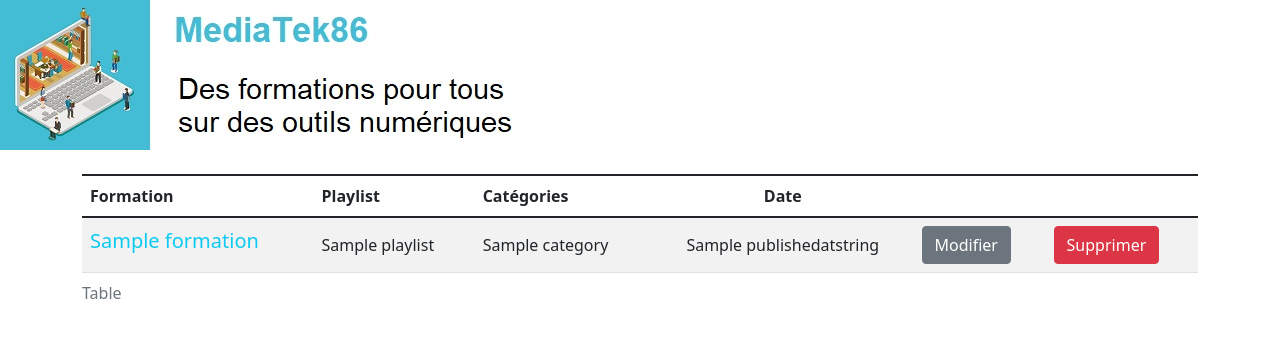
After one commit to uu-0/mediatekformation, a Symfony app: template templates/admin/admin.formations.html.twig in a window 1280 px wide. The commit adds this page. Shown: the top 338 px of the page. Run offline with Twig, Linux system fonts and the light colour scheme; the template is opened without the code that fills it: most values are stand-ins (such as "Sample title", 1, 10 or a date in 2020); some libraries are stand-ins or nearby versions.

Commit message:
Mission 2 : Coder la partie back-office Tâche #1 : Gérer les formations (5h)

```diff
--- a/src/Controller/AccueilController.php
+++ b/src/Controller/AccueilController.php
@@ -19,7 +19,7 @@ class AccueilController extends AbstractController{
     private $repository;
 
     /**
-     *
+     * Constructeur
      * @param FormationRepository $repository
      */
     public function __construct(FormationRepository $repository) {
--- a/src/Controller/FormationsController.php
+++ b/src/Controller/FormationsController.php
@@ -57,6 +57,7 @@ class FormationsController extends AbstractController {
     }
 
     /**
+     * Tri les formations
      * @Route("/formations/tri/{champ}/{ordre}/{table}", name="formations.sort")
      * @param type $champ
      * @param type $ordre
@@ -77,6 +78,7 @@ class FormationsController extends AbstractController {
     }
 
     /**
+     * Recherche une formation
      * @Route("/formations/recherche/{champ}/{table}", name="formations.findallcontain")
      * @param type $champ
      * @param Request $request
--- a/src/Controller/PlaylistsController.php
+++ b/src/Controller/PlaylistsController.php
@@ -59,9 +59,11 @@ class PlaylistsController extends AbstractController {
      * @return Response
      */
     public function index(): Response{
+        $formations = $this->formationRepository->findAll();
         $playlists = $this->playlistRepository->findAllOrderByName('ASC');
         $categories = $this->categorieRepository->findAll();
         return $this->render($this->pagesPlaylist, [
+            'formations' => $formations,
             'playlists' => $playlists,
             'categories' => $categories
         ]);
--- /dev/null
+++ b/templates/admin/admin.formation.edit.html.twig
@@ -0,0 +1,5 @@
+{% extends "baseadmin.html.twig" %}
+
+{% block body %}
+    <h2>Modification d'une formation</h2>
+{% endblock %}
--- /dev/null
+++ b/templates/admin/admin.formations.html.twig
@@ -0,0 +1,59 @@
+{% extends "baseadmin.html.twig" %}
+{% block body %}
+    <table class="table table-striped">
+        <caption>Table</caption>
+        <thead>
+            <tr>
+                <th class="text-left align-top" scope="col">
+                    Formation<br />
+
+                </th>
+                <th class="text-left align-top" scope="col">
+                    Playlist<br />
+                </th>
+                <th class="text-left align-top" scope="col">
+                    Catégories
+                </th>
+                <th class="text-center align-top" scope="col">
+                    Date<br />
+                </th>
+                <th class="text-center align-top" scope="col">
+                    &nbsp;
+                </th>
+            </tr>
+        </thead>
+        <tbody>
+            {% for formation in formations %}
+                <tr class="align-middle">
+                    <td>
+                        <h5 class="text-info">
+                            {{ formation.title }}
+                        </h5>
+                    </td>
+                    <td class="text-left">
+                        {{ formation.playlist.name }}
+                    </td>
+                    <td class="text-left">
+                        {% for categorie in formation.categories %}
+                            {{ categorie.name }}<br />
+                        {% endfor %}
+                    </td>
+                    <td class="text-center">
+                        {{ formation.publishedatstring }}
+                    </td>
+                    <td>
+                        <a href="{{ path('admin.formation.edit', {id:formation.id}) }}" class="btn btn-secondary" >
+                            Modifier
+                        </a>
+                    </td>
+                    <td>
+                        <a href="{{ path('admin.formation.suppr', {id:formation.id}) }}" class="btn btn-danger"
+                           onclick="return confirm('Supprimer {{formation.title}} ?');">
+                            Supprimer
+                        </a>
+                    </td>
+                </tr>
+            {% endfor %}
+        </tbody>
+    </table>
+{% endblock %}
--- a/templates/baseadmin.html.twig
+++ b/templates/baseadmin.html.twig
@@ -1,14 +1,16 @@
 {% extends "base.html.twig" %}
 
 {% block title %}
+
+{% endblock %}
+{% block stylesheets %}{% endblock %}
+{% block top %}
     <!-- titre -->
         <div class="text-left">
             <img alt="bannière"
                 src="{{ app.request.getBasePath()~'/banniere.jpg' }}" >
         </div>
-{% endblock %}
-{% block stylesheets %}{% endblock %}
-{% block top %}
+        &nbsp;
 {% endblock %}
 {% block body %}{% endblock %}
 {% block footer %}
```
Also changed, not shown: src/Repository/PlaylistRepository.php (+8 -9 lines).
